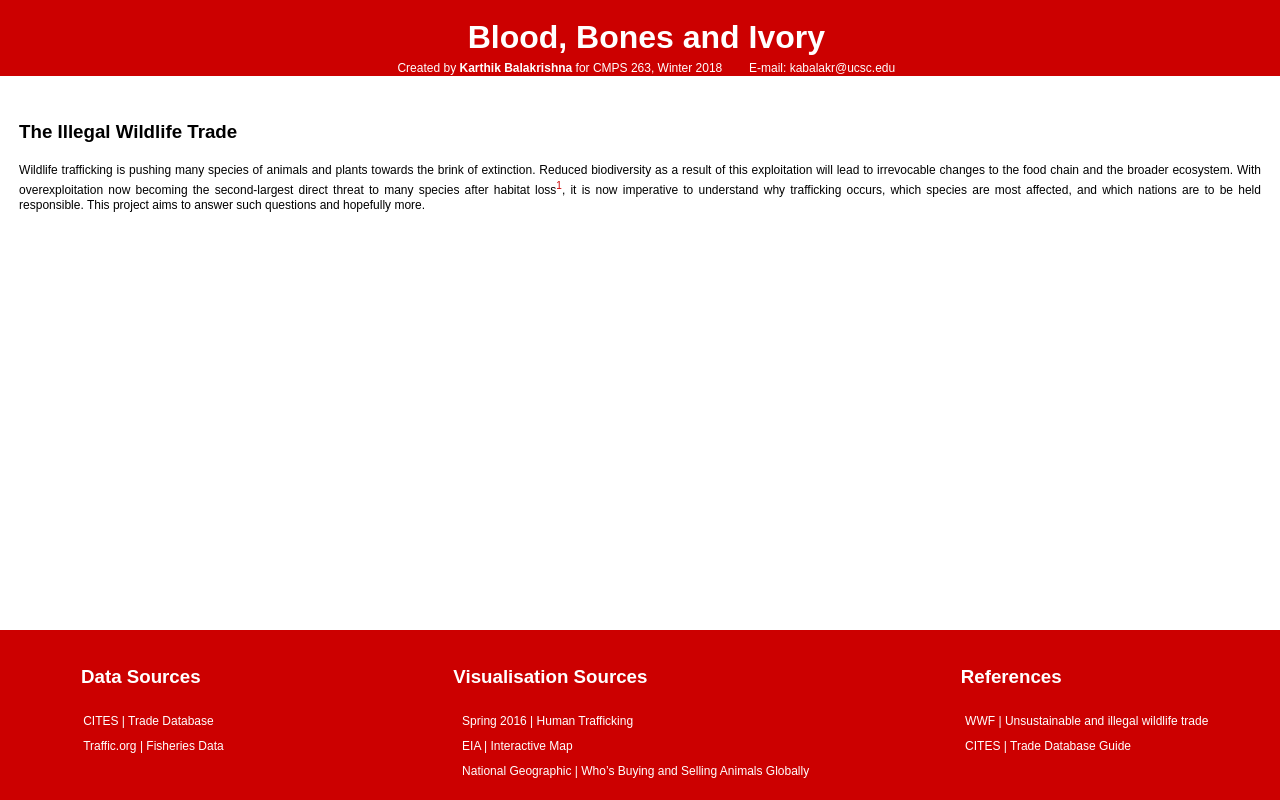
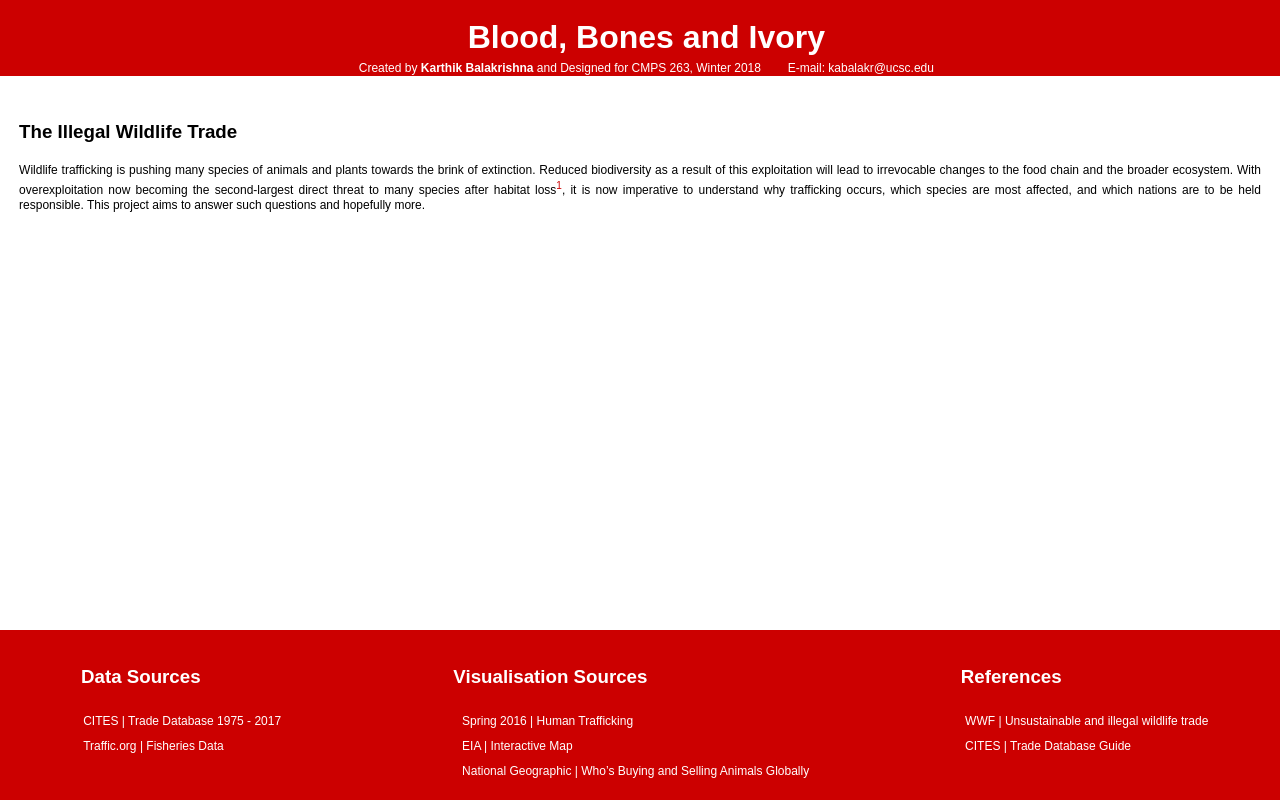
Before and after one commit to balakrishna-k/WildLifeTrafficking1, a plain HTML site: page index.html in a window 1280 px wide. Drawn offline with Linux system fonts and the light colour scheme.

Commit message:
Added small details

```diff
--- a/index.html
+++ b/index.html
@@ -130,7 +130,7 @@
 		<header>
 			<div class="bar">
 				<h1 style="color: white; padding: 2% 0% 0% 1%; text-align: center">Blood, Bones and Ivory</h1>
-                <p style="font-size: 12px; color: white; padding-left: 1%; text-align: center">Created by <b>Karthik Balakrishna</b> for CMPS 263, Winter 2018  <b style="color: #cc0000">......</b>   E-mail: kabalakr@ucsc.edu</p><! too tired to edit the dots lol. Do this later.>
+                <p style="font-size: 12px; color: white; padding-left: 1%; text-align: center">Created by <b>Karthik Balakrishna</b> and Designed for CMPS 263, Winter 2018  <b style="color: #cc0000">......</b>   E-mail: kabalakr@ucsc.edu</p><! too tired to edit the dots lol. Do this later.>
 
 			</div>
 		</header>
@@ -153,7 +153,7 @@
             <div class="column" style="float: left">
                 <h3 style="transform: translate(-20%,0%);">Data Sources</h3>
 					<ul style="transform: translate(15%,0%);">
-						<li><a href="https://trade.cites.org/en/cites_trade/#">CITES | Trade Database</a></li>
+						<li><a href="https://trade.cites.org/en/cites_trade/#">CITES | Trade Database 1975 - 2017</a></li>
 						<li><a href="http://www.fisheries-trade-data.org">Traffic.org | Fisheries Data</a></li>
 					</ul>
 
```
